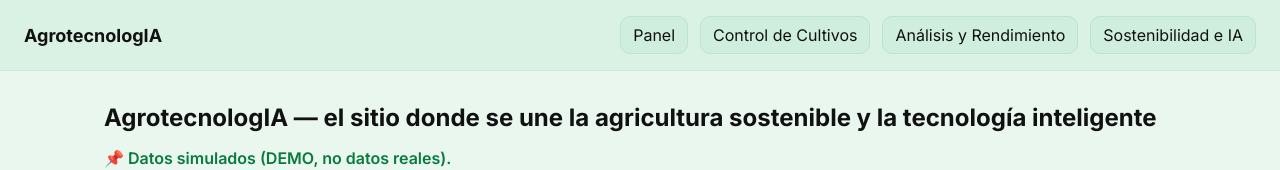
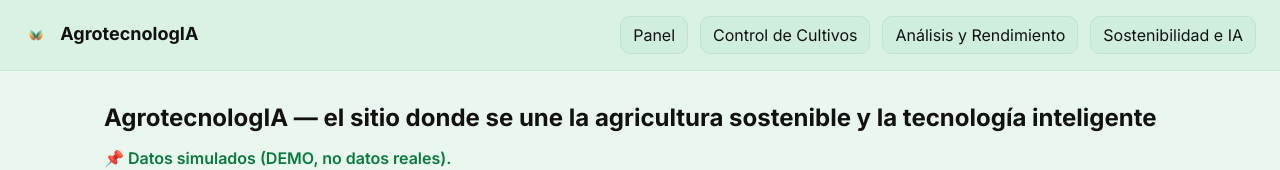
Before and after one commit to Fabianco-ux/AgrotecnologIA, a website: page index.html in a window 1280 px wide. Shown: the top 170 px of the page. Drawn offline with nearby package versions, Linux system fonts and the light colour scheme.

Commit message:
UI: insertar logo en header y corregir estilos

```diff
--- a/index.html
+++ b/index.html
@@ -12,7 +12,7 @@
 </head>
 <body>
   <header class="app-header">
-    <div class="brand">AgrotecnologIA</div>
+    <div class="brand"><img class="brand-logo" src="assets/logo%20agro.png" alt="AgrotecnologIA" /> AgrotecnologIA</div>
     <nav class="nav">
       <a href="#dashboard" class="nav-link" data-route>Panel</a>
       <a href="#control" class="nav-link" data-route>Control de Cultivos</a>
--- a/styles.css
+++ b/styles.css
@@ -7,7 +7,7 @@ body { margin: 0; font-family: Inter, system-ui, -apple-system, Segoe UI, Roboto
 .nav { display: flex; gap: 12px; }
 .nav-link { text-decoration: none; padding: 8px 12px; border-radius: 10px; color: #111; background: #cfeedd; border: 1px solid #bfe3cd; transition: background .2s ease; }
 .nav-link:hover { background: #bfe6d0; }
-.
+
 .brand-logo { height: 24px; margin-right: 8px; vertical-align: middle; }
 
 .app-footer { text-align: center; padding: 20px; color: #333; }
```
Also changed, not shown: assets/logo agro.png (renamed from logo agro.png).
